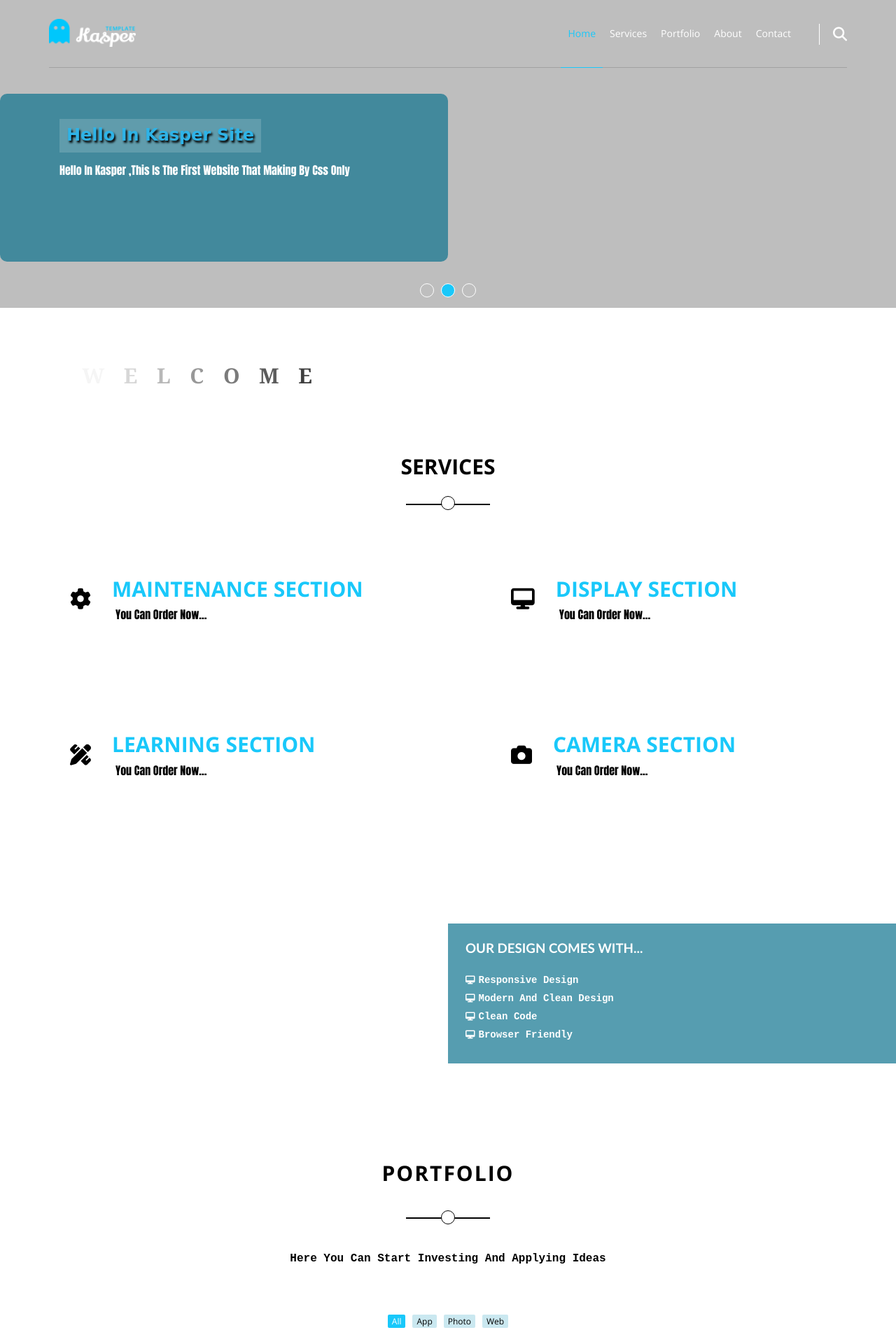
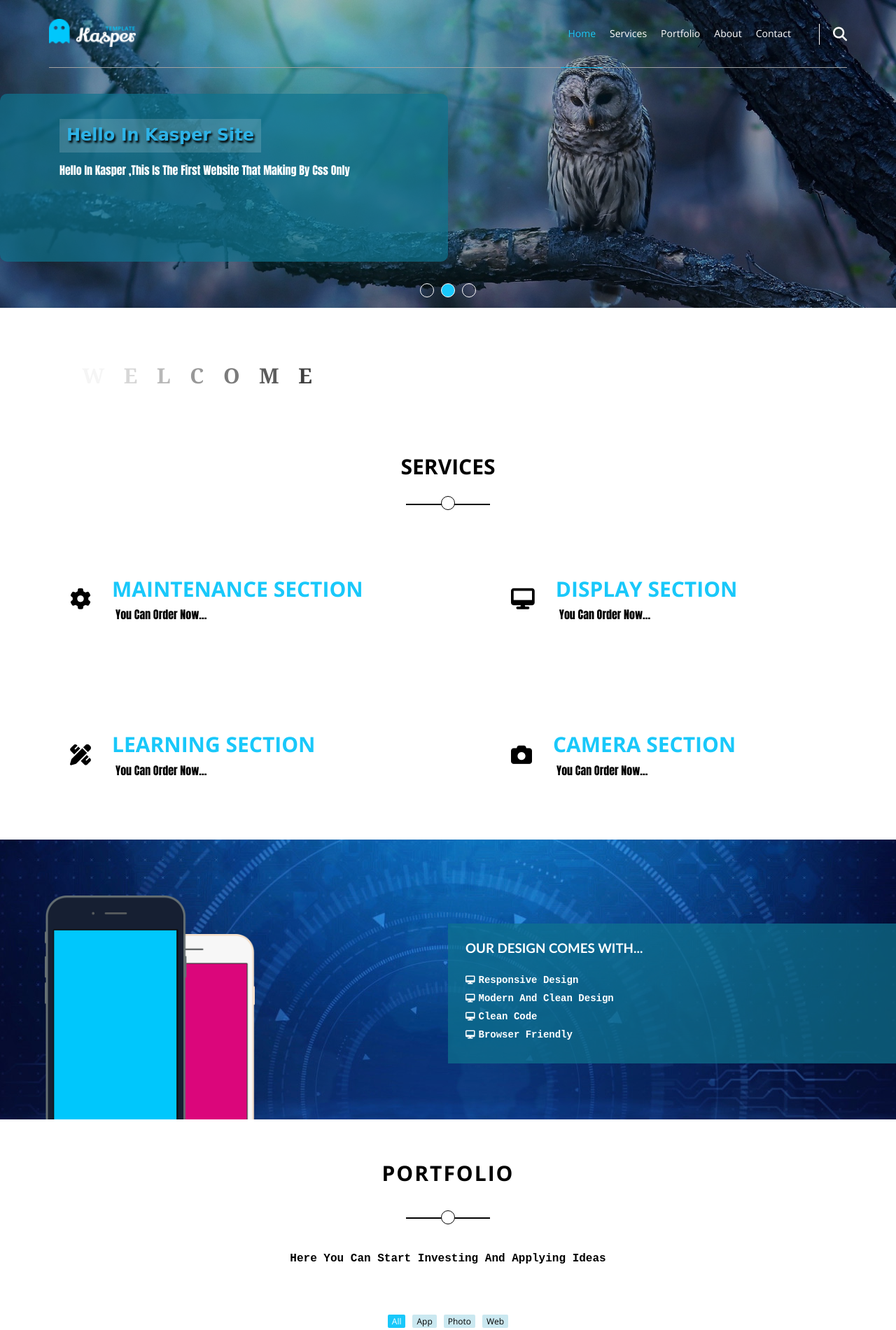
Before and after one commit to Mustafa-Ki-O/KasperSite-, a plain HTML site: page index.html in a window 1280 px wide. Shown: the top 1901 px of the page at 70% size. Drawn offline with nearby package versions, Linux system fonts and the light colour scheme.

Commit message:
Update index.css

```diff
--- a/css/index.css
+++ b/css/index.css
@@ -153,7 +153,7 @@ header nav .form i {
 
 
 .landing{
-background: url("./images/landing.jpg");
+background: url("/images/landing.jpg");
 position: relative;
 width: auto;
 height: 440px;
@@ -383,7 +383,7 @@ p{
 width: 100%;
 height: 400px;
 display: flex;
-background: url("./images/download.jpg");
+background: url("/images/download.jpg");
 background-size: cover;
 position: relative;
 overflow: hidden;
@@ -435,7 +435,7 @@ overflow: hidden;
 	bottom: -20%;
 	width: 300px;
 	height: 400px;
-	background: url("./images/mobile.png");
+	background: url("/images/mobile.png");
 	background-size: cover;
 }
 @media(max-width:676px){
@@ -940,7 +940,7 @@ footer{
 	flex-direction: column;
 	justify-content: center;
 	align-items: center;
-	background: url("./images/subscribe.jpg");
+	background: url("/images/subscribe.jpg");
 	background-size: cover;
 	height: 240px;
 	position: relative;
```
